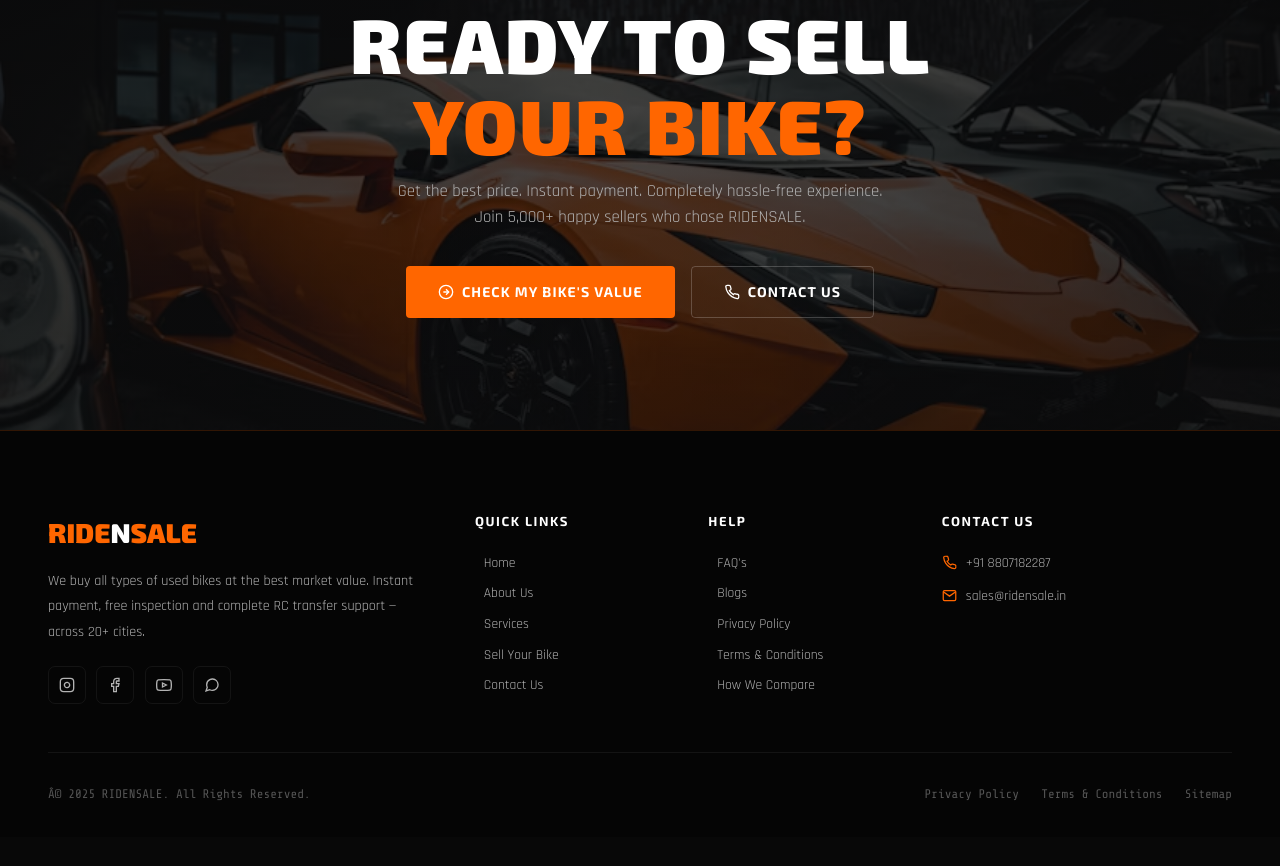
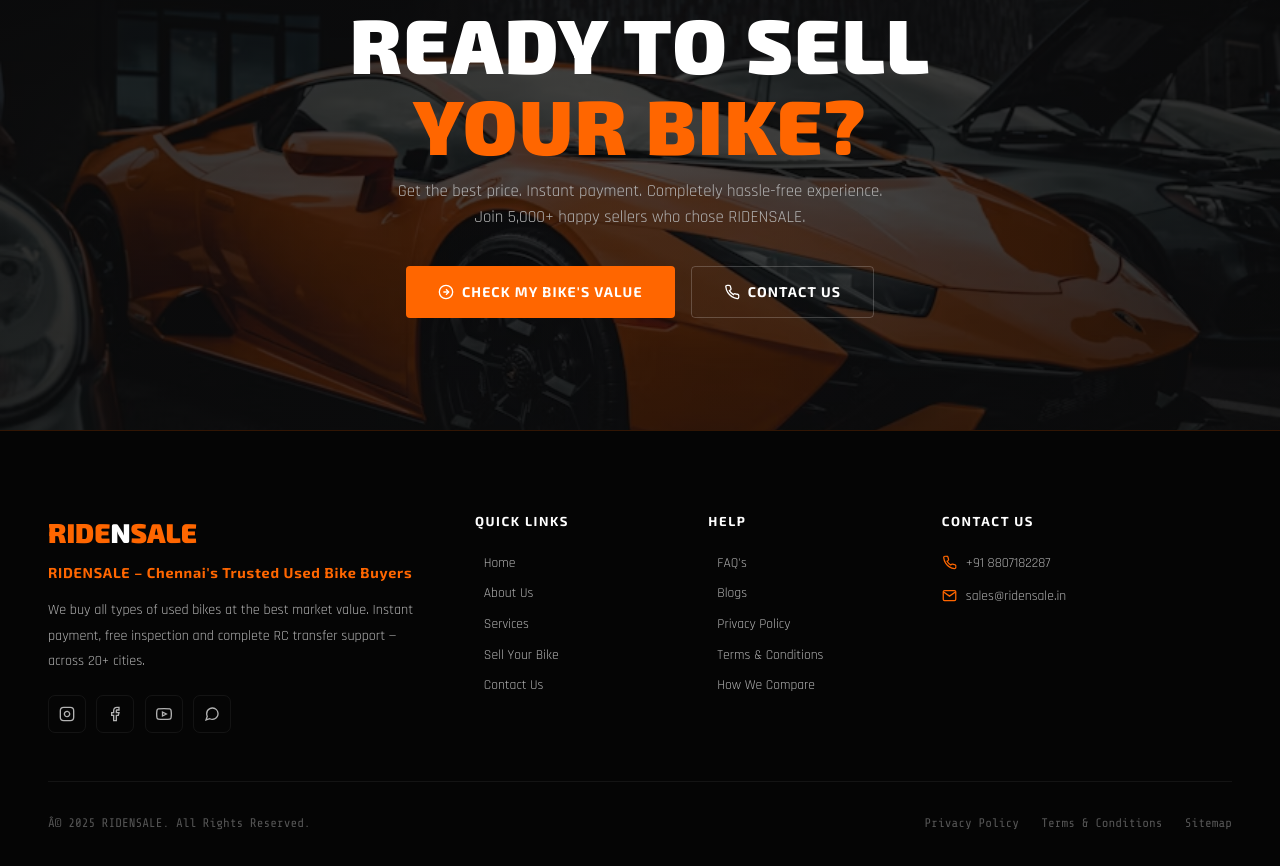
Before and after one commit to Vicky11124/RIDENSALE, a plain HTML site: page index.html in a window 1280 px wide. Shown: the part 4470-5336 px from the top of the page. Before the commit the page ends 5307 px from the top, so only its background shows below. Drawn offline with nearby package versions, Linux system fonts and the light colour scheme.

Commit message:
Add brand tagline to footer across all pages

```diff
--- a/css/style.css
+++ b/css/style.css
@@ -2475,7 +2475,16 @@ section {
   font-family: var(--font-d);
   font-size: 1.7rem;
   font-weight: 900;
-  margin-bottom: .9rem;
+  margin-bottom: .4rem;
+}
+
+.foot-tagline {
+  font-family: var(--font-d);
+  font-size: 0.9rem;
+  font-weight: 700;
+  color: var(--accent);
+  margin-bottom: 0.9rem;
+  letter-spacing: 0.05em;
 }
 
 .foot-logo .n-letter {
--- a/index.html
+++ b/index.html
@@ -617,6 +617,7 @@
       <!-- Brand -->
       <div>
         <div class="foot-logo"><span>RIDE</span><span class="n-letter">N</span><span>SALE</span></div>
+        <div class="foot-tagline">RIDENSALE – Chennai's Trusted Used Bike Buyers</div>
         <p class="foot-desc">We buy all types of used bikes at the best market value. Instant payment, free inspection
           and complete RC transfer support — across 20+ cities.</p>
         <div class="foot-soc">
```
Also changed, not shown: about.html (+1 -0 lines), sell.html (+1 -0 lines), services.html (+1 -0 lines).
